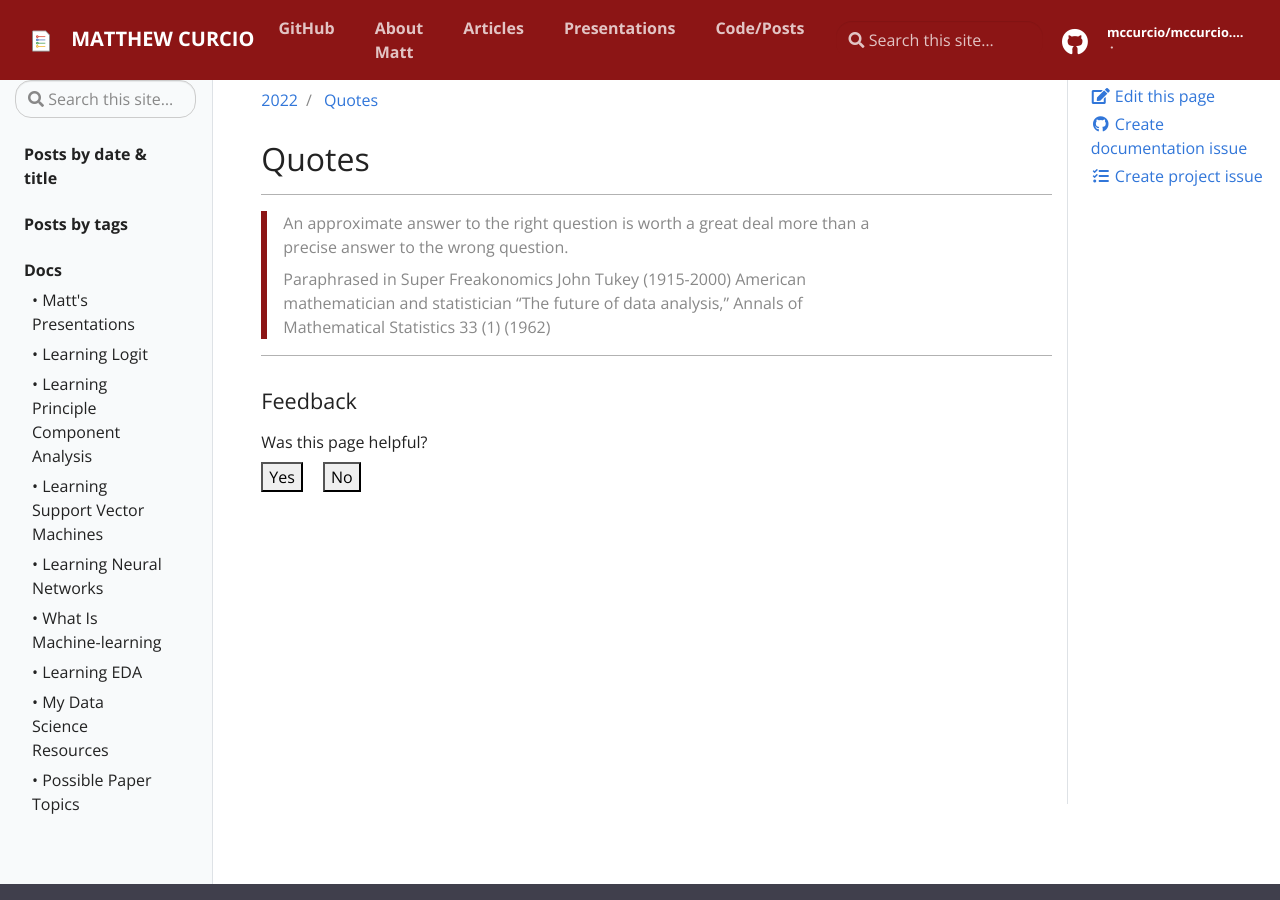
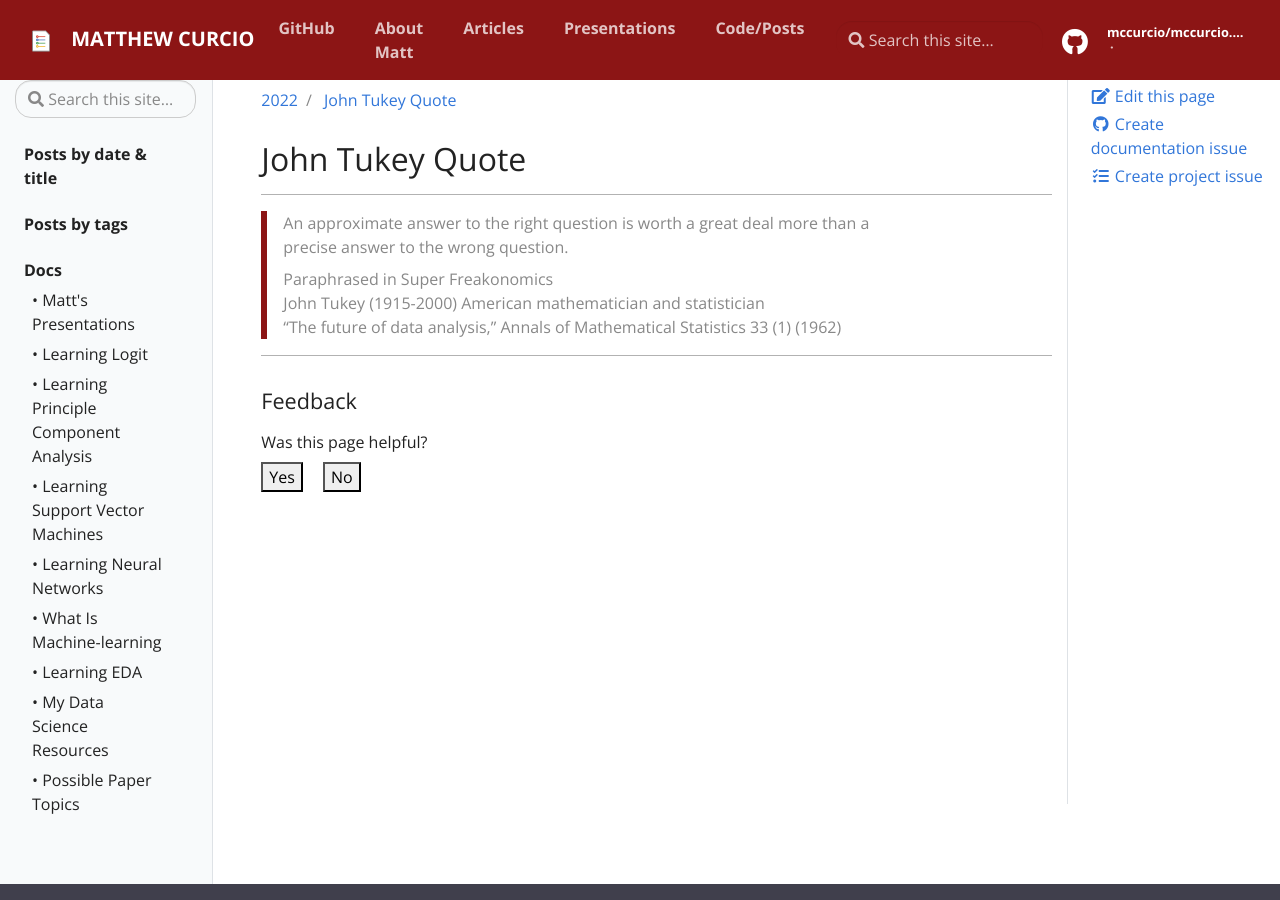
Before and after one commit to mccurcio/mccurcio.github.io, a Jekyll site: the page built from _posts/misc/2022-04-27-quotes.md, in a window 1280 px wide and 900 px high. Built offline with Jekyll 4.4.1, drawn with Linux system fonts in a browser that asks for light colours; our own code applies the rules of GitHub Pages for plain Markdown files.

Commit message:
Changed 22-04-27 Tukey quote

```diff
--- a/_posts/misc/2022-04-27-quotes.md
+++ b/_posts/misc/2022-04-27-quotes.md
@@ -1,5 +1,5 @@
 ---
-title:  "Quotes"
+title:  "John Tukey Quote"
 ---
 
 >An approximate answer to the right question is worth a great deal more than a precise answer to the wrong question.
```
